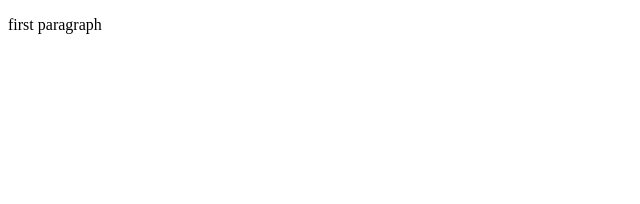
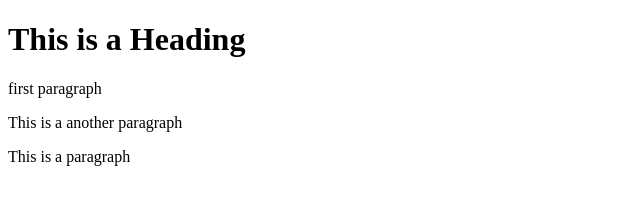
Before and after one commit to d33z33/learning-git, a plain HTML site: page index.html in a window 1280 px wide. Shown: the whole page, without its empty margins (0-640 px from the left). Drawn offline with Linux system fonts and the light colour scheme.

Commit message:
added Github

```diff
--- a/index.html
+++ b/index.html
@@ -4,6 +4,9 @@
 <title>Page Title</title>
 </head>
 <body>
+    <h1>This is a Heading</h1>
     <p>first paragraph</p>
+    <p>This is a another paragraph</p>
+    <p>This is a paragraph</p>
 </body>
 </html>
--- a/index.js
+++ b/index.js
@@ -1 +1 @@
-console.log("hello git");
+console.log("hello git and Github");
```
